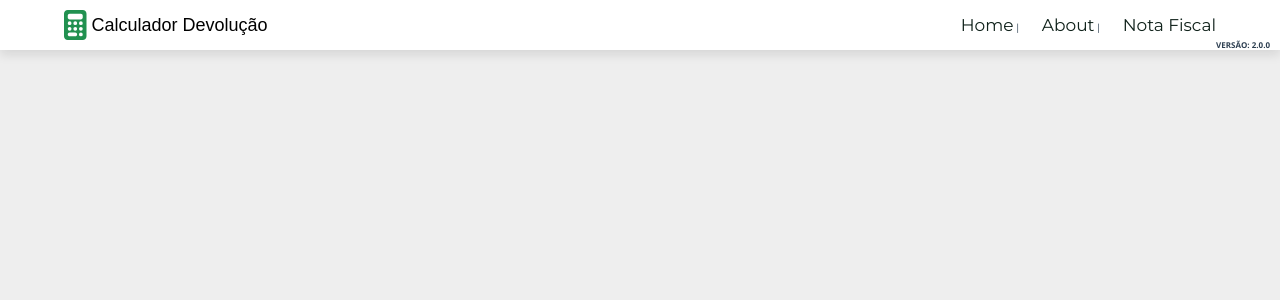
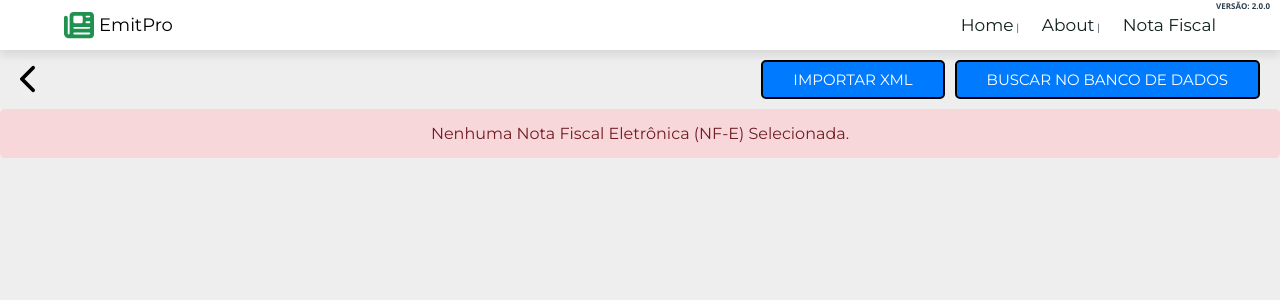
Before and after one commit to BrunoDoCarmo/calculadoradedevolucao2-0, a Vue app: page /devolucao in a window 1280 px wide. Shown: the top 300 px of the page. Built offline with nearby package versions, Linux system fonts and the light colour scheme; a web font is replaced by a local one.

Commit message:
Algumas Alterações

```diff
--- a/src/assets/css/global.css
+++ b/src/assets/css/global.css
@@ -9,6 +9,8 @@
   --font-3: "Open Sans", sans-serif;
 
   --orange: #ff7800;
+  --green1: #219150;
+  --green2: #3de282;
   --blue: #130f40;
   --black: #000;
   --light-color: #666;
@@ -46,24 +48,25 @@ body {
   padding: 0.8rem 3rem;
   font-size: 2rem;
   border-radius: 0.5rem;
-  border: 0.2rem solid var(--black);
+  border: 0.2rem solid var(--green2);
   color: var(--black);
   cursor: pointer;
   background: none;
   transition: all 0.2s linear;
-  white-space: nowrap;
   text-transform: uppercase;
 }
 .btn:hover {
   color: #fff;
-  background-color: var(--orange);
+  background-color: var(--green2);
 }
 
 .container-field{
   padding: 0 2rem;
   width: 100%;
   overflow-y: auto;
-  height: calc(100% - 18.5rem);
+  /* height: calc(100% - 18.5rem); */
+  height: 100%;
+  border: .15rem solid #000;
 }
 fieldset {
   border-top: .15rem solid #000;
--- a/src/components/DadosEmitente.vue
+++ b/src/components/DadosEmitente.vue
@@ -1,5 +1,5 @@
 <template>
-    <fieldset>
+    <fieldset :class="{ ativo: !ocultarFielDadosEmitente }">
         <legend @click="ocultarFielsetDadosEmitente()">
         <h3>Dados do Emitente</h3>
         <hr>
--- a/src/components/DadosNota.vue
+++ b/src/components/DadosNota.vue
@@ -1,5 +1,5 @@
 <template>
-  <fieldset>
+  <fieldset :class="{ ativo: !ocultarFielDadosNF }">
     <legend @click="ocultarFielsetDadosNF()">
       <h3>Dados da Nota Fiscal</h3>
       <hr>
--- a/src/components/Header.vue
+++ b/src/components/Header.vue
@@ -1,12 +1,12 @@
 <template>
   <div>
     <header class="header">
-      <router-link to="./">
-        <font-awesome-icon class="icon" :icon="['fas', 'calculator']" />
-        Calculador Devolução
+      <router-link to="/">
+        <font-awesome-icon class="icon" :icon="['fas', 'newspaper']" />
+        EmitPro
       </router-link>
+      <span>Versão: 2.0.0</span>
       <Navbar />
-      <span>Versão: 2.0.0</span>
     </header>
   </div>
 </template>
@@ -40,7 +40,7 @@ export default {
   box-shadow: 0 0.5rem 1rem rgba(0, 0, 0, 0.1);
 }
 .header a {
-  font-family: var(--font-1);
+  font-family: var(--font-2);
   font-size: 1.8rem;
   color: var(--black);
   display: flex;
@@ -58,9 +58,15 @@ export default {
     text-transform: uppercase;
     font-weight: bold;
     position: absolute;
-    bottom: 0;
+    top: 0;
     right: 1rem;
     font-size: .8rem;
     font-family: var(--font-3);
 }
+
+@media (max-width: 768px) {
+  .header a {
+    font-size: 3rem;
+  }
+}
 </style>
--- a/src/components/ImportarXML.vue
+++ b/src/components/ImportarXML.vue
@@ -1,9 +1,10 @@
 <template>
     <div class="botao">
-    <a class="btn" @click="triggerFileInput">Carregar XML</a>
+      <a class="btn" @click="triggerFileInput">Importar XML</a>
       <input type="file" ref="fileInput" @change="handleFileUpload" style="display: none" accept=".xml" />
     </div>
   </template>
+
   <script>
   export default {
     name: "ImportarXML",
@@ -23,75 +24,39 @@ export default {
         }
       },
       processXML(xmlString) {
+        this.activeTab === 0
         const parser = new DOMParser();
         const xmlDoc = parser.parseFromString(xmlString, "application/xml");
 
-            // Extract values from XML
         const chNFe = xmlDoc.querySelector("chNFe").textContent;
         const nNF = xmlDoc.querySelector("nNF").textContent;
         const dhEmi = xmlDoc.querySelector("dhEmi").textContent;
-
         const xNomeEmit = xmlDoc.querySelector("emit > xNome").textContent;
         const xFantEmit = xmlDoc.querySelector("emit > xFant").textContent;
         const CNPJEmit = xmlDoc.querySelector("emit > CNPJ").textContent;
         const ieEmit = xmlDoc.querySelector("emit > IE").textContent;
-
         const xNomeDest = xmlDoc.querySelector("dest > xNome").textContent;
         const CNPJDest = xmlDoc.querySelector("dest > CNPJ").textContent;
 
-            // Format the date
-            const formattedDhEmi = this.formatDate(dhEmi);
+        const data = {
+          chNFe, nNF, dhEmi, xNomeEmit, xFantEmit, CNPJEmit, ieEmit, xNomeDest, CNPJDest
+        };
 
-            // Populate products table
-            const items = xmlDoc.getElementsByTagName("det");
-            const newProducts = [];
-
-            for (let item of items) {
-                const prod = item.getElementsByTagName("prod")[0];
-                const qCom = parseFloat(prod.getElementsByTagName("qCom")[0]?.textContent.trim() || 0);
-                const vUnCom = parseFloat(prod.getElementsByTagName("vUnCom")[0]?.textContent.trim() || 0);
-                const vProd = qCom * vUnCom;
-
-                const product = {
-                    cProd:prod.getElementsByTagName("cProd")[0]?.textContent.trim() || "",
-                    xProd: prod.getElementsByTagName("xProd")[0]?.textContent.trim() || "",
-                    qCom: qCom,
-                    vUnCom: vUnCom.toLocaleString("pt-BR", { style: "currency", currency: "BRL", }),
-                    vProd: vProd.toLocaleString("pt-BR", { style: "currency", currency: "BRL", }),
-                };
-                newProducts.push(product);
+        this.$emit('data-loaded', data);
       }
-            this.products = newProducts;
-            this.$emit("data-loaded", { chNFe, nNF, dhEmi: formattedDhEmi,
-                xNomeEmit, xFantEmit, CNPJEmit, ieEmit,
-                xNomeDest, CNPJDest, products: newProducts, });
-        },
-        formatDate(dateString) {
-            const date = new Date(dateString);
-            const day = String(date.getUTCDate()).padStart(2, "0");
-            const month = String(date.getUTCMonth() + 1).padStart(2, "0");
-            const year = date.getUTCFullYear();
-            return `${day}/${month}/${year}`;
-        },
-    },
+    }
   };
   </script>
+
   <style scoped>
-.botao {
-    width: 100%;
-    text-align: center;
-}
-
   .btn {
-    background-color: #219150;
+    border-color: var(--black);
+    background-color: #007bff;
     color: white;
-    border: none;
-    padding: 10px 20px;
-    text-decoration: none;
-    cursor: pointer;
+    font-size: 1.5rem;
   }
 
   .btn:hover {
-    background-color: #176f3b;
+    background-color: #0056b3;
   }
   </style>
--- a/src/components/Modal.vue
+++ b/src/components/Modal.vue
@@ -50,7 +50,7 @@
 
   .modal {
     background: white;
-    padding: 2rem;
+    padding: 1rem;
     border-radius: 0.5rem;
     min-width: 50%;
     max-width: 80%;
@@ -63,12 +63,12 @@
     justify-content: space-between;
     align-items: center;
     margin-bottom: 1rem;
+    font-size: 2rem;
   }
-
   .close-button {
     background: none;
     border: none;
-    font-size: 2rem;
+    font-size: 4rem;
     cursor: pointer;
   }
   </style>
--- a/src/components/Navbar.vue
+++ b/src/components/Navbar.vue
@@ -58,9 +58,9 @@ export default {
 
 #menu-btn {
   position: absolute;
-  top: .75rem;
+  bottom: .1rem;
   right: 1rem;
-  font-size: 2.5rem;
+  font-size: 4.25rem;
   cursor: pointer;
   display: none;
 }
--- a/src/components/NotaFiscalDevolucao.vue
+++ b/src/components/NotaFiscalDevolucao.vue
@@ -1,10 +1,17 @@
 <template>
   <div class="notafiscal-list">
-      <ImportarXML class="teste" @data-loaded="handleDataLoaded" />
-      <div v-if="!dataLoaded" class="alert alert-red">Nenhuma Nota Fiscal Eletrónica (NF-e) importada.</div>
+    <div class="header">
+      <button @click="goToNotaFiscal">
+        <font-awesome-icon class="icon" :icon="['fas', 'chevron-left']" />
+      </button>
+      <div class="botao">
+        <ImportarXML @data-loaded="handleDataLoaded" />
+        <a href="" class="btn">Buscar no banco de dados</a>
+      </div>
+    </div>
+    <div v-if="!dataLoaded" class="alert alert-red">Nenhuma Nota Fiscal Eletrônica (NF-e) selecionada.</div>
     <div v-else>
-      <div class="alert alert-green">Nota Fiscal Eletrónica (NF-e) importada com sucesso.</div>
-      <!-- Abas -->
+      <div class="alert alert-green">Nota Fiscal Eletrônica (NF-e) selecionada com sucesso.</div>
       <div class="tabs">
         <button
           v-for="(tab, index) in tabs"
@@ -16,13 +23,8 @@
         </button>
       </div>
       <div class="container-field">
-        <!-- Conteúdo das Abas -->
         <div v-if="activeTab === 0">
-          <DadosNota
-            :chNFe="chNFe"
-            :nNF="nNF"
-            :dhEmi="dhEmi"
-          />
+          <DadosNota :chNFe="chNFe" :nNF="nNF" :dhEmi="dhEmi" />
         </div>
         <div v-if="activeTab === 1">
           <DadosEmitente
@@ -36,12 +38,20 @@
     </div>
   </div>
 </template>
+
 <script>
 import ImportarXML from './ImportarXML.vue'
 import DadosNota from './DadosNota.vue'
 import DadosEmitente from './DadosEmitente.vue'
+
 export default {
   name: 'NotaFiscalDevolucao',
+  props: {
+    dados: {
+      type: Object,
+      required: false // Pode ser true se sempre precisar dos dados
+    }
+  },
   components: {
     ImportarXML,
     DadosNota,
@@ -54,38 +64,69 @@ export default {
       nNF: '',
       dhEmi: '',
       xNomeEmit: '',
+      xFantEmit: '',
       CNPJEmit: '',
+      ieEmit: '',
       xNomeDest: '',
       CNPJDest: '',
       dataLoaded: false,
-        tabs: ['Dados da Nota Fiscal', 'Dados do Emitente'],
+      tabs: ['Dados da Nota Fiscal', 'Dados do Emitente', 'Produtos'],
       activeTab: 0,
     };
   },
   methods: {
-        handleDataLoaded({ products, chNFe, nNF, dhEmi,
-        xNomeEmit, xFantEmit, CNPJEmit, ieEmit,
-        xNomeDest, CNPJDest }) {
+    handleDataLoaded({ products, chNFe, nNF, dhEmi, xNomeEmit, xFantEmit, CNPJEmit, ieEmit, xNomeDest, CNPJDest }) {
       this.products = products;
+      this.chNFe = chNFe;
       this.nNF = nNF;
-        this.chNFe = chNFe;
       this.dhEmi = dhEmi;
-        // DADOS DO EMITENTE
       this.xNomeEmit = xNomeEmit;
       this.xFantEmit = xFantEmit;
       this.CNPJEmit = CNPJEmit;
       this.ieEmit = ieEmit;
-        // DADOS DO DESTINATARIO
       this.xNomeDest = xNomeDest;
       this.CNPJDest = CNPJDest;
       this.dataLoaded = true;
     },
+    goToNotaFiscal() {
+      this.$router.push({ name: 'NotaFiscal' }); // Redireciona para a rota 'NotaFiscal'
+    }
+  },
+  created() {
+    if (this.dados) {
+      this.handleDataLoaded(this.dados);
+    }
   }
 };
 </script>
+
 <style scoped>
-.teste {
-  padding: 1rem 0;
+.notafiscal-list .header {
+  display: flex;
+  justify-content: space-between;
+  padding: 1rem 2rem;
+  gap: 3rem;
+}
+
+.notafiscal-list .header .botao {
+  display: flex;
+  gap: 1rem;
+}
+
+.notafiscal-list .header button {
+  font-size: 3rem;
+  cursor: pointer;
+}
+
+.notafiscal-list .header .botao .btn {
+  border-color: var(--black);
+  background-color: #007bff;
+  color: white;
+  font-size: 1.5rem;
+}
+
+.notafiscal-list .header .botao .btn:hover {
+  background-color: #0056b3;
 }
 
 .alert {
@@ -105,29 +146,25 @@ export default {
   color: #155724;
 }
 
-/* Estilo das Abas */
 .tabs {
   display: flex;
   height: 6rem;
   margin-top: 1rem;
+  padding: 0 1rem;
 }
 
 .tabs button {
   flex: 1;
   padding: 1rem;
-  background-color: #ccc;
+  background-color: #d4d4d4;
   border: none;
   cursor: pointer;
   font-size: 2rem;
   text-transform: uppercase;
   transition: background-color 0.3s;
-  margin: 0 .25rem;
+  margin: 0 .1rem;
   border-top-left-radius: 2rem;
   border-top-right-radius: 2rem;
-}
-
-.tabs button.active:hover {
-  background-color: rgb(255, 241, 241);
 }
 
 .tabs button.active {
@@ -136,7 +173,10 @@ export default {
   font-weight: bold;
 }
 
+.tabs button.active:hover {
+  background-color: rgb(255, 241, 241);
+}
 .tabs button:hover {
-  background-color: #d4d4d4;
+  background-color: #ccc;
 }
 </style>
--- a/src/components/TipoNotaFiscal.vue
+++ b/src/components/TipoNotaFiscal.vue
@@ -1,68 +1,25 @@
 <template>
     <div class="container">
-    <h3>Nota Fiscal Eletronica (NF-e)</h3>
+      <h3>Nota Fiscal Eletrônica (NF-e)</h3>
       <div class="modolos">
-      <a @click.prevent="openVendaModal">
+        <a @click="$router.replace('/notafiscal/venda')">
           <font-awesome-icon class="icon" :icon="['fas', 'dollar-sign']" />
           <span>Venda</span>
         </a>
-      <a @click.prevent="openDevolucaoModal">
+        <a @click="$router.replace('/devolucao')">
           <font-awesome-icon class="icon" :icon="['fas', 'hands-holding-child']" />
           <span>Devolução</span>
         </a>
       </div>
-
-    <Modal :visible="isVendaModalVisible" title="Venda" @close="isVendaModalVisible = false">
-      <NotaFiscalVenda />
-    </Modal>
-    <Modal :visible="isDevolucaoModalVisible" title="Devolução" @close="isDevolucaoModalVisible = false">
-    <div class="modal-content">
-      <p>Por qual método deseja iniciar a sua Nota Fiscal de Devolução Eletrônica (NFD-e)?</p>
-      <div class="modal-actions">
-        <a href="" class="modal-button">Buscar no banco de dados</a>
-        <a href="" class="modal-button">Importar XML</a>
-      </div>
-    </div>
-  </Modal>
     </div>
   </template>
 
   <script>
-import NotaFiscalVenda from "@/components/NotaFiscalVenda.vue";
-import Modal from "@/components/Modal.vue";
-
   export default {
     name: "TipoNotaFiscal",
-  props: {
-    view: {
-      type: String,
-      required: true,
-    },
-  },
-  components: {
-    NotaFiscalVenda,
-    Modal,
-  },
-  data() {
-    return {
-      currentView: "venda",
-      isVendaModalVisible: false, // Estado para controlar a visibilidade do modal
-      isDevolucaoModalVisible: false, // Estado para controlar a visibilidade do modal
-    };
-  },
-  methods: {
-    setView(view) {
-      this.currentView = view;
-    },
-    openVendaModal() {
-      this.isVendaModalVisible = true;
-    },
-    openDevolucaoModal() {
-      this.isDevolucaoModalVisible = true;
-    },
-  },
   };
   </script>
+
   <style scoped>
   .container {
     display: flex;
@@ -76,8 +33,6 @@ export default {
 
   h3 {
     text-transform: uppercase;
-  position: absolute;
-  top: 0;
     font-size: 3rem;
     color: #333;
   }
@@ -115,40 +70,4 @@ span {
     font-size: 3rem;
     font-weight: bold;
   }
-
-.modal-content {
-  padding: 20px;
-  text-align: center;
-}
-
-.modal-content p {
-  font-size: 3rem;
-  color: #333;
-  margin-bottom: 20px;
-}
-
-.modal-actions {
-  display: flex;
-  justify-content: center;
-  gap: 1rem;
-}
-
-.modal-button {
-  display: inline-block;
-  padding: 10px 20px;
-  background-color: #007bff;
-  color: white;
-  border-radius: 5px;
-  text-decoration: none;
-  font-size: 1rem;
-  transition: background-color 0.3s ease;
-}
-
-.modal-button:hover {
-  background-color: #0056b3;
-}
-
-.modal-button:active {
-  background-color: #004085;
-}
   </style>
--- a/src/main.js
+++ b/src/main.js
@@ -7,12 +7,12 @@ import store from './store'
 
 import { library } from '@fortawesome/fontawesome-svg-core'
 import { FontAwesomeIcon } from '@fortawesome/vue-fontawesome'
-import { faCalculator, faBars, faXmark, faCaretDown, faCaretUp, faDollarSign, faHandsHoldingChild } from '@fortawesome/free-solid-svg-icons'
+import { faNewspaper, faBars, faXmark, faCaretDown, faCaretUp, faDollarSign, faHandsHoldingChild, faChevronLeft } from '@fortawesome/free-solid-svg-icons'
 import {  } from '@fortawesome/free-brands-svg-icons'
 
 export { FontAwesomeIcon }
 
-library.add(faCalculator, faBars, faXmark, faCaretDown, faCaretUp, faDollarSign, faHandsHoldingChild)
+library.add(faNewspaper, faBars, faXmark, faCaretDown, faCaretUp, faDollarSign, faHandsHoldingChild, faChevronLeft)
 
 const app = createApp(App)
 app.use(store)
--- a/src/router/index.js
+++ b/src/router/index.js
@@ -2,6 +2,7 @@ import { createRouter, createWebHistory } from 'vue-router'
 import HomeView from '../views/HomeView.vue'
 import AboutView from '../views/AboutView.vue'
 import NotaFiscalView from '../views/NotaFiscalView.vue'
+import NotaFiscalDevolucao from '../components/NotaFiscalDevolucao.vue'
 
 
 const routes = [
@@ -19,6 +20,12 @@ const routes = [
     path: '/notafiscal',
     name: 'NotaFiscal',
     component: NotaFiscalView,
+  },
+  {
+    path: '/devolucao',
+    name: 'Devolucao',
+    component: NotaFiscalDevolucao,
+    props: route => ({ dados: route.params.dados })
   }
 ]
 
--- a/src/views/HomeView.vue
+++ b/src/views/HomeView.vue
@@ -1,12 +1,12 @@
 <template>
   <div class="home">
     <div class="welcome">
-      <h3>Bem-vindo <br/> <span>Sistema Calculador de Devolução</span></h3>
+      <h3>Bem-vindo <br/> <span>Sistema EmitPro</span></h3>
       <p class="saldacao">
-        Simplifique e otimize suas devoluções com nossa ferramenta avançada, aumentando a precisão e eficiência de suas operações.
+        Aumente a precisão e eficiência das suas operações com nossa ferramenta avançada de gestão de Notas Fiscais Eletrônica.
       </p>
     </div>
-    <router-link to="/notafiscal" class="btn">Importar Nota fiscal</router-link>
+    <router-link to="/notafiscal" class="btn">Emitir Nota fiscal</router-link>
   </div>
 </template>
 <script>
```
Lines whose indentation alone changed are shown as unchanged.
